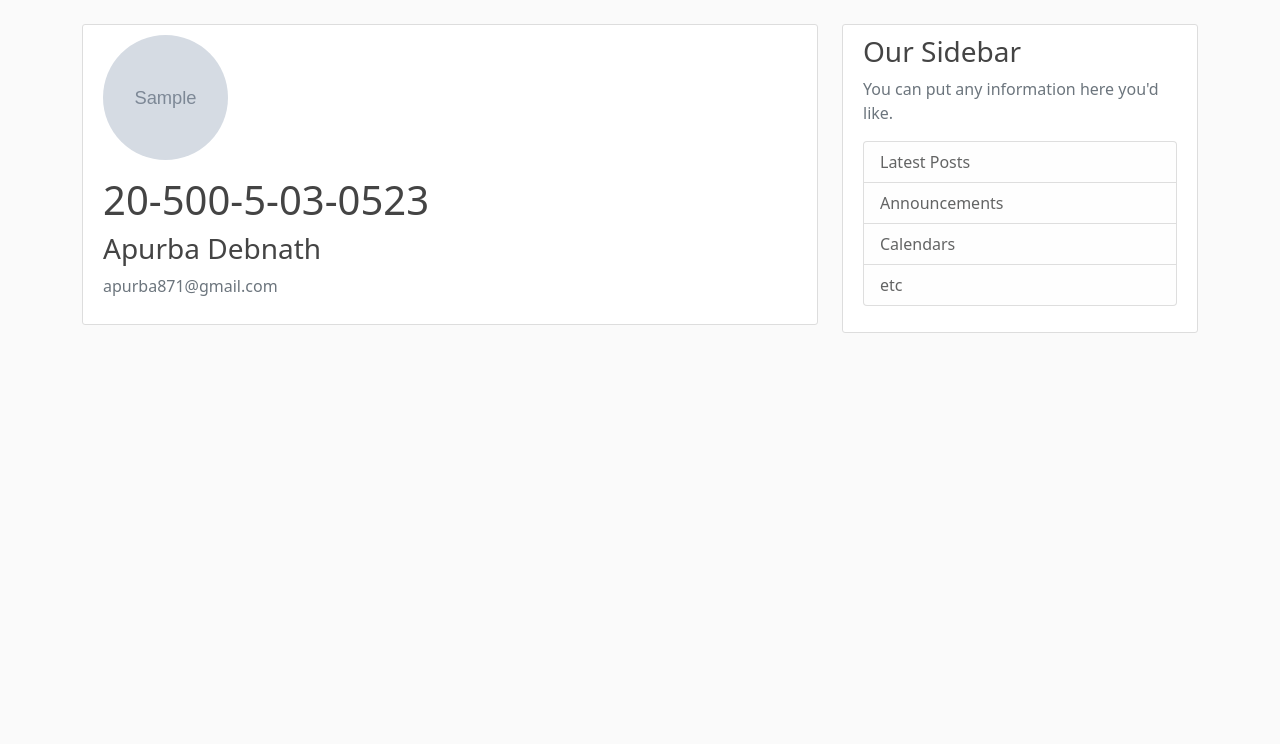
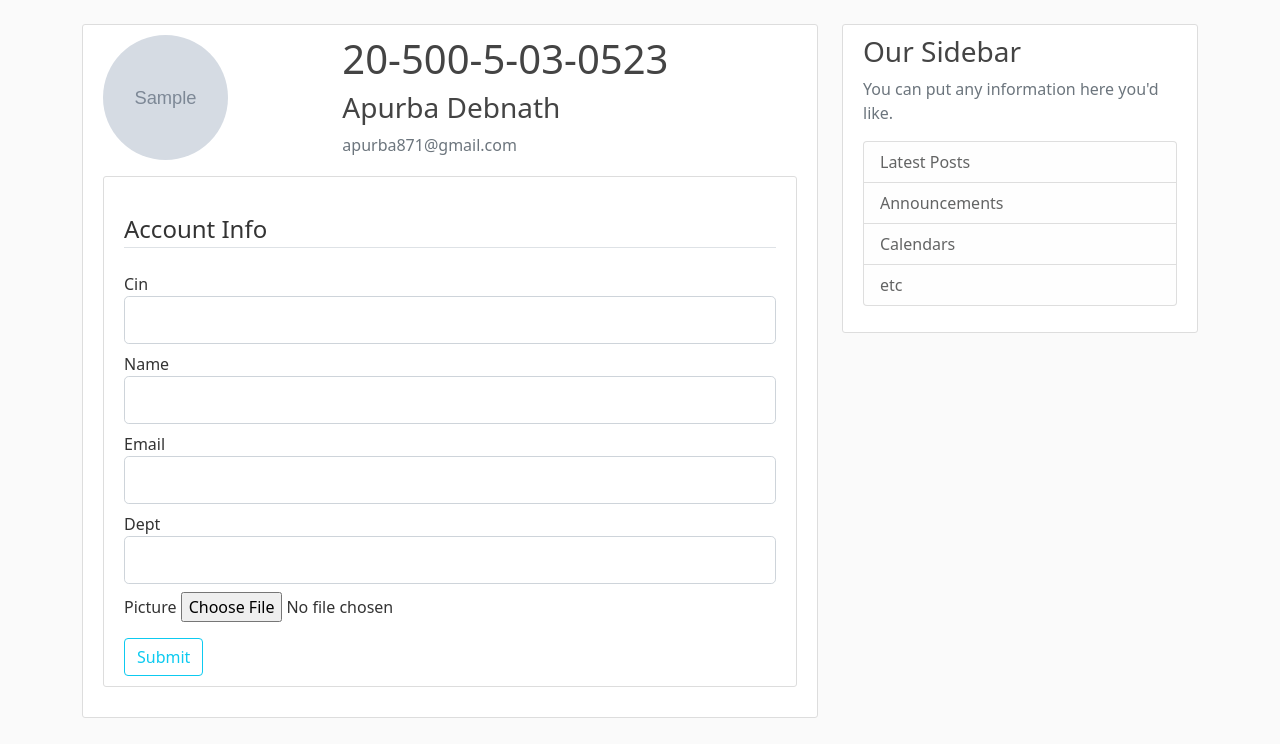
Before and after one commit to apurba871/blockchain-election, a Flask app: template app/templates/account.html in a window 1280 px wide. Shown: the part 56-800 px from the top of the page. Run offline with Flask 2, Linux system fonts and the light colour scheme; a user stored in the database is signed in; tables that the repository leaves empty hold one stand-in row (values such as "Sample post"); the template is opened without the code that fills it: most values are stand-ins (such as "Sample title", 1, 10 or a date in 2020); grey boxes marked "Sample" are stand-in pictures; form fields are guessed from the names that the template uses; parts of the project's set-up code (start-up, migrations or seed data) failed here and were passed over.

Commit message:
User profile pic and details are shown side by side

```diff
--- a/app/templates/account.html
+++ b/app/templates/account.html
@@ -1,14 +1,98 @@
 {% extends "base.html" %}
 {% block content %}
     <div class="content-section">
-        <div class="media">
+        <!-- <div class="media">
             <img class="rounded-circle account-img" src="{{ image_file }}">
             <div class="media-body">
                 <h2 class="account-heading">{{ current_user.cin }}</h2>
                 <h3>{{ current_user.name }}</h3>
                 <p class="text-secondary">{{ current_user.email }}</p>
             </div>
+        </div> -->
+        <div class="row">
+            <div class="col-md-4">
+                <img class="rounded-circle account-img" src="{{ image_file }}">
+            </div>
+
+            <div class="col-md-8">
+                <h2 class="account-heading">{{ current_user.cin }}</h2>
+                <h3>{{ current_user.name }}</h3>
+                <p class="text-secondary">{{ current_user.email }}</p>
+            </div>
         </div>
         <!-- FORM HERE -->
+        <div class="content-section">
+            <form action="" method="POST" enctype="multipart/form-data">
+              {{ form.hidden_tag() }}
+              <br class="form-group">
+                <legend class="border-bottom mb-4">Account Info</legend>
+                <div class="form-group">
+                  {{ form.cin.label(class="form-control-label") }}
+                  {% if form.cin.errors%}
+                    {{ form.cin(class="form-control form-control-lg is-invalid") }}
+                    <div class="invalid-feedback">
+                      {% for error in form.cin.errors %}
+                      <span>{{ error }}</span>
+                      {% endfor %}
+                    </div>
+                  {% else %}
+                    {{ form.cin(class="form-control form-control-lg") }}
+                    {% endif %}
+                </div>
+                <div class="form-group mt-2">
+                  {{ form.name.label(class="form-control-label") }}
+                  {% if form.name.errors %}
+                    {{ form.name(class="form-control form-control-lg is-invalid") }}
+                    <div class="invalid-feedback">
+                      {% for error in form.name.errors %}
+                      <span>{{ error }}</span>
+                      {% endfor %}
+                    </div>
+                  {% else %}
+                  {{ form.name(class="form-control form-control-lg") }}
+                  {% endif %}
+                </div>
+
+                <div class="form-group mt-2">
+                  {{ form.email.label(class="form-control-label") }}
+                  {% if form.email.errors %}
+                    {{ form.email(class="form-control form-control-lg is-invalid") }}
+                    <div class="invalid-feedback">
+                      {% for error in form.email.errors %}
+                      <span>{{ error }}</span>
+                      {% endfor %}
+                    </div>
+                  {% else %}
+                    {{ form.email(class="form-control form-control-lg") }}
+                  {% endif %}
+                </div>
+                <div class="form-group mt-2">
+                  {{ form.dept.label(class="form-control-label") }}
+                  {% if form.dept.errors %}
+                    {{ form.dept(class="form-control form-control-lg is-invalid") }}
+                    <div class="invalid-feedback">
+                      {% for error in form.dept.errors %}
+                      <span>{{ error }}</span>
+                      {% endfor %}
+                    </div>
+                  {% else %}
+                    {{ form.dept(class="form-control form-control-lg") }}
+                  {% endif %}
+                </div>
+                <div class="form-group mt-2">
+                    {{ form.picture.label() }}
+                    {{ form.picture(class="form-control-file") }}
+                    {% if form.picture.errors %}
+                        {% for error in form.picture.errors %}
+                            <span class="text-danger">{{ error }}</span></div>
+                        {% endfor %}
+                    {% endif %}
+                </div>
+              </fieldset>
+              <div class="form-group mt-3">
+                {{ form.submit(class="btn btn-outline-info") }}
+              </div>
+            </form>
+          </div>
     </div>
 {% endblock content %}
```
Lines whose indentation alone changed are shown as unchanged.
